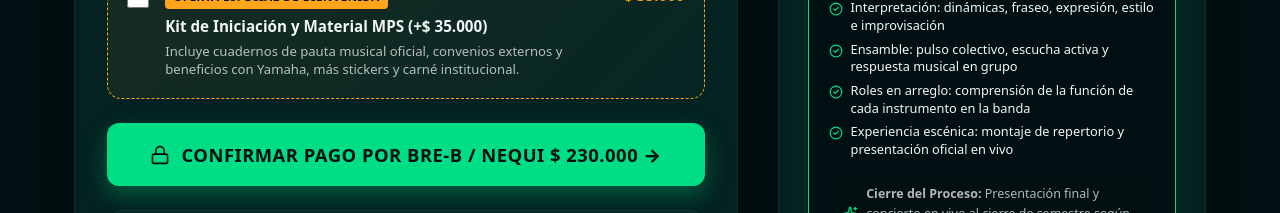
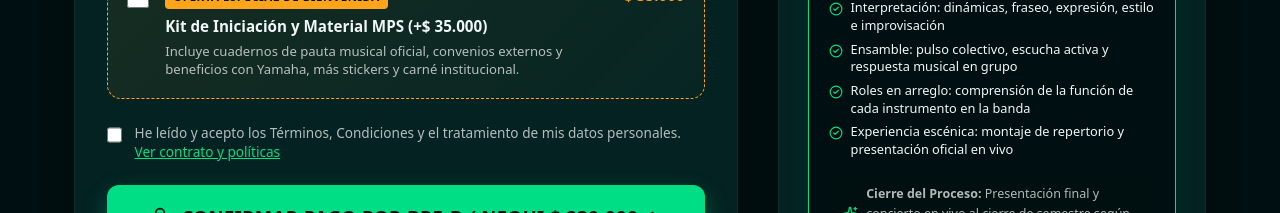
Before and after one commit to escuelamps/mps-school, a Next.js app: page /checkout in a window 1280 px wide. Shown: the part 1640-1853 px from the top of the page. Built offline with nearby package versions, Linux system fonts and the light colour scheme; no server answers; the database is empty.

Commit message:
feat(checkout): add mandatory Habeas Data consent checkbox and terms modal before payment

```diff
--- a/src/app/checkout/page.js
+++ b/src/app/checkout/page.js
@@ -4,6 +4,7 @@ import { useState, useEffect, Suspense } from 'react';
 import { useSearchParams } from 'next/navigation';
 import Link from 'next/link';
 import Script from 'next/script';
+import HabeasDataConsent from '@/components/HabeasDataConsent';
 import {
   ShieldCheck,
   Lock,
@@ -277,6 +278,7 @@ function CheckoutContent() {
   const [submitting, setSubmitting] = useState(false);
   const [formErrors, setFormErrors] = useState({});
   const [successOrder, setSuccessOrder] = useState(null);
+  const [habeasAccepted, setHabeasAccepted] = useState(false);
 
   // Cupón de descuento
   const [couponCode, setCouponCode] = useState('');
@@ -490,6 +492,7 @@ function CheckoutContent() {
       errors.emailConfirm = 'Los correos no coinciden';
     }
     if (!telefono.trim() || telefono.length < 7) errors.telefono = 'Ingresa un número de celular de contacto válido';
+    if (!habeasAccepted) errors.habeas = 'Debes aceptar los términos y condiciones de Habeas Data para continuar';
 
     // Validación de datos personales obligatorios
     if (Object.keys(errors).length > 0) {
@@ -506,6 +509,10 @@ function CheckoutContent() {
           email: email.trim().toLowerCase(),
           telefono: telefono.trim(),
           docId: docId.trim() || null
+        },
+        habeasData: {
+          aceptado: true,
+          fechaAceptacion: new Date().toISOString()
         },
         producto: {
           id: activeProgram.id,
@@ -1208,6 +1215,18 @@ function CheckoutContent() {
                 </div>
               </div>
 
+              {/* CONSENTIMIENTO DE HABEAS DATA Y TÉRMINOS */}
+              <div style={{ marginTop: '1.2rem', marginBottom: '0.8rem' }}>
+                <HabeasDataConsent
+                  checked={habeasAccepted}
+                  onChange={(e) => {
+                    setHabeasAccepted(e.target.checked);
+                    if (formErrors.habeas) setFormErrors(prev => ({ ...prev, habeas: null }));
+                  }}
+                  hasError={!!formErrors.habeas}
+                />
+              </div>
+
               {/* BOTÓN CTA PRINCIPAL - UBICADO ABAJO */}
               <button
                 type="submit"
```
